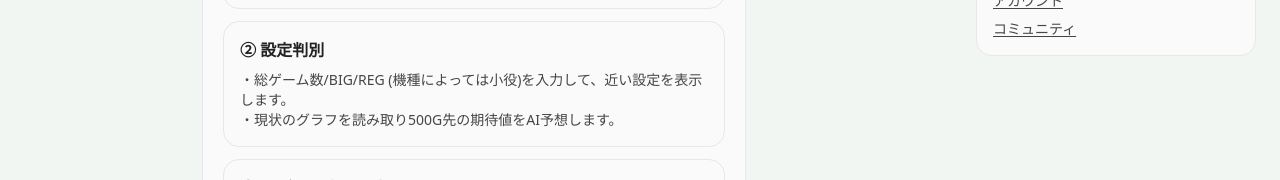
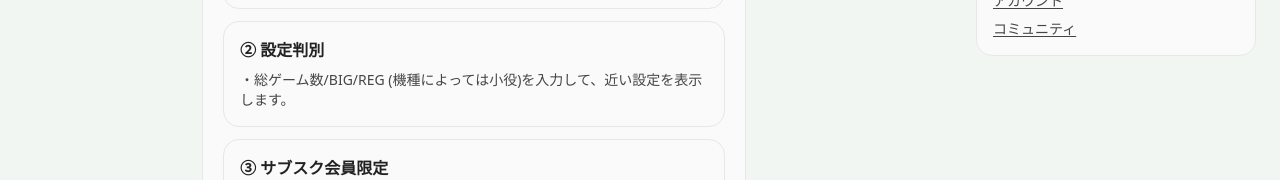
Before and after one commit to roki0711416-hash/------, a Next.js app: page /tool in a window 1280 px wide. Shown: the part 309-489 px from the top of the page. Built offline with nearby package versions, Linux system fonts and the light colour scheme; no server answers.

Commit message:
Remove graph AI wording from guide

```diff
--- a/app/tool/page.tsx
+++ b/app/tool/page.tsx
@@ -87,7 +87,6 @@ export default async function ToolPage({
                 <p className="mt-2 text-sm text-neutral-700">
                   ・総ゲーム数/BIG/REG (機種によっては小役)を入力して、近い設定を表示します。
                   <br />
-                  ・現状のグラフを読み取り500G先の期待値をAI予想します。
                 </p>
               </div>
 
```
